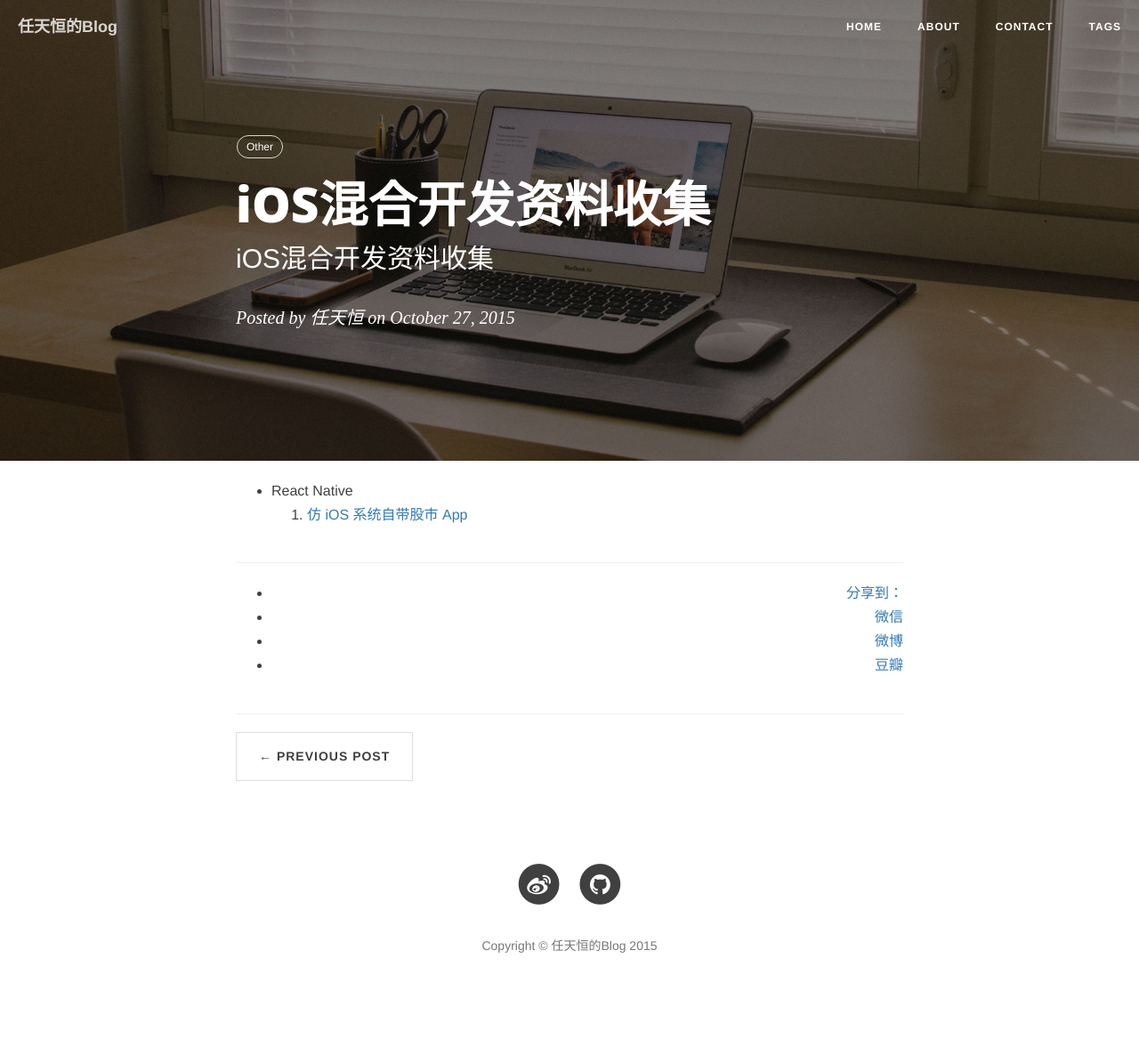
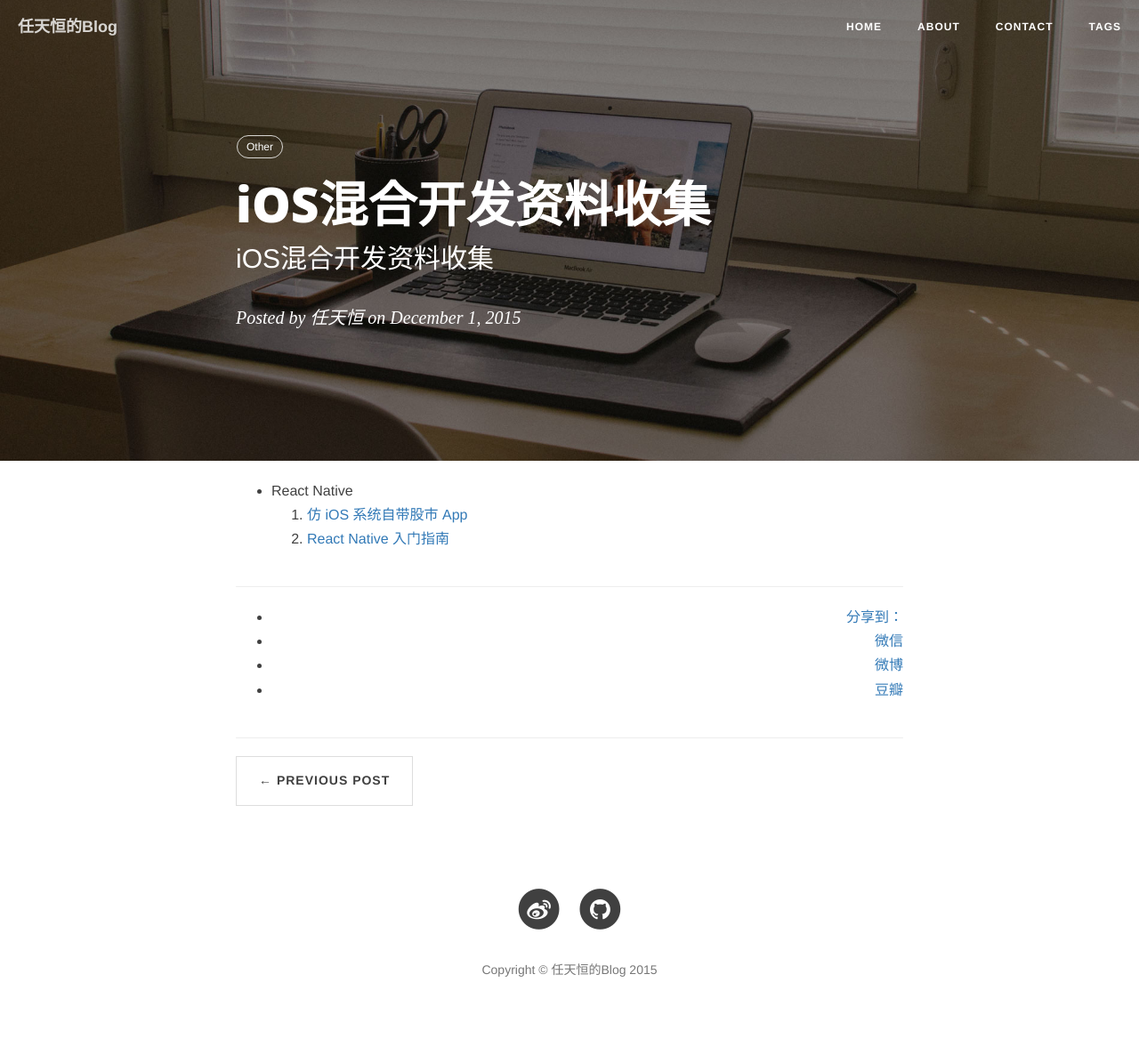
Before and after one commit to rth211/rth211.github.io, a Jekyll site: the page built from _posts/2015.10/2015-10-27-iOS混合开发资料收集.md, in a window 1280 px wide. Shown: the whole page at 89% size. Built offline with Jekyll 4.4.1, drawn with Linux system fonts in a browser that asks for light colours; nearby versions of some CDN libraries; comment, search, counter and statistics services are not loaded; before the commit the page ends 1168 px from its top, so only the background shows below that.

Commit message:
12.1 update

```diff
--- a/_posts/2015.10/2015-10-27-iOS混合开发资料收集.md
+++ b/_posts/2015.10/2015-10-27-iOS混合开发资料收集.md
@@ -2,10 +2,11 @@
 layout: post
 title:  iOS混合开发资料收集
 subtitle:   "iOS混合开发资料收集"
-date: 2015-10-27 15:00:00
+date: 2015-12-01 15:00:00
 author:     "任天恒"
 header-img: "img/home-bg.jpg"
 tags:	Other
 ---
 * React Native
   1.  [仿 iOS 系统自带股市 App](https://github.com/7kfpun/FinanceReactNative)
+  2.  [React Native 入门指南](https://github.com/vczero/react-native-lession?hmsr=toutiao.io&utm_medium=toutiao.io&utm_source=toutiao.io)
```
